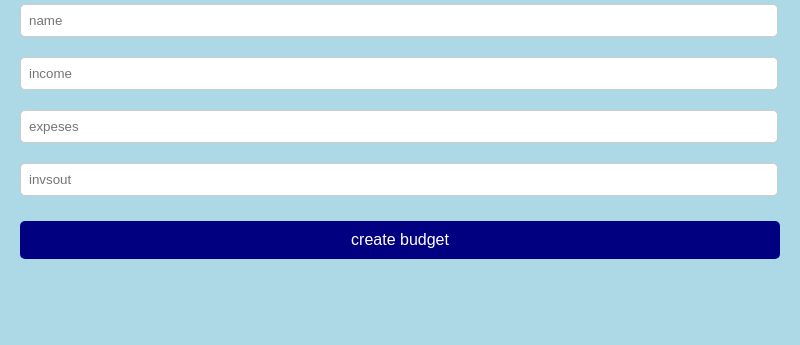
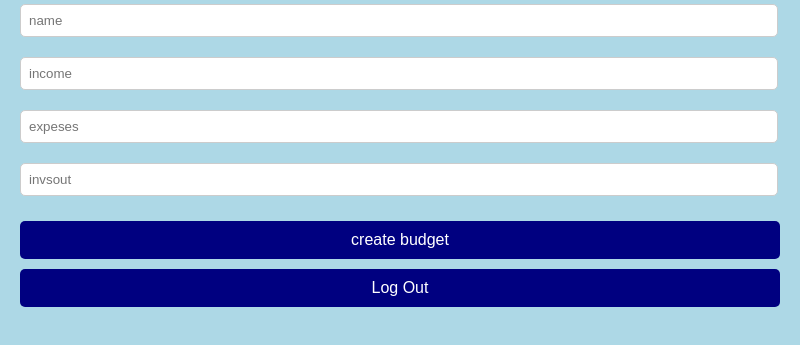
Before and after one commit to MarkMacGowan/Project-Djouce, an Electron app: page inputoutput.html in a window 800 px wide. Shown: the part 89-434 px from the top of the page. Drawn offline with Linux system fonts and the light colour scheme.

Commit message:
Update inputoutput.html
Added logout function

```diff
--- a/inputoutput.html
+++ b/inputoutput.html
@@ -36,6 +36,15 @@
             <button id="submit" onclick="checkKey()"> check Key </button>
         </div> -->
 
+
+
+        <!-- Log Out Button Konrad -->
+        <div id="button_container">
+            <button id="logout" onclick="logout()">Log Out</button>
+        </div>
+
+
+
     </div>
     <!-- The core Firebase JS SDK is always required and must be listed first -->
     <script src="https://www.gstatic.com/firebasejs/8.6.8/firebase-app.js"></script>
```
